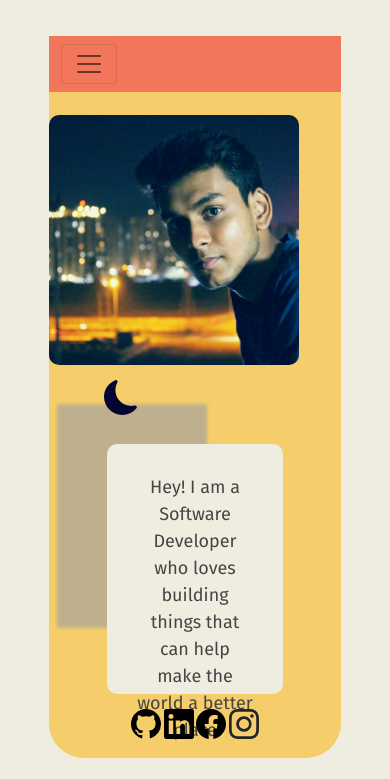
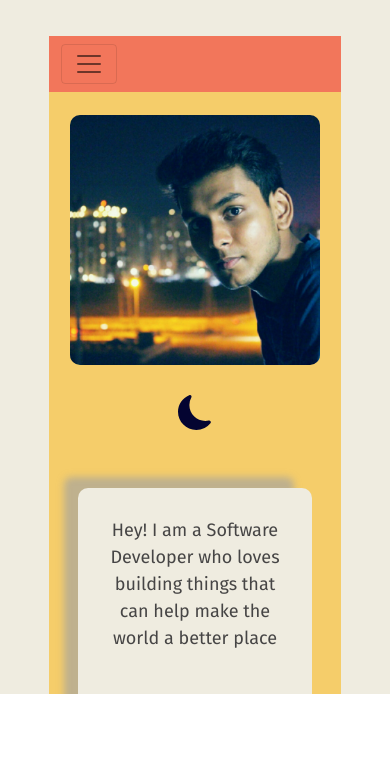
Before and after one commit to ashish-2412/ashish-2412.github.io, a plain HTML site: page index.html in a window 390 px wide. Shown: the part 150-929 px from the top of the page. After the commit the page ends 844 px from the top, so only its background shows below. Drawn offline with nearby package versions, Linux system fonts and the light colour scheme.

Commit message:
mobile layout fixed, hamburger not working

```diff
--- a/dark.css
+++ b/dark.css
@@ -20,3 +20,10 @@
     -webkit-box-shadow: -63px -53px 3px -13px rgb(204, 204, 204);
     -moz-box-shadow: -63px -53px 3px -13px rgb(204, 204, 204);
 }
+@media screen and (max-width: 768px) {
+    #about-me{
+        box-shadow: -16px -13px 7px -2px rgb(204, 204, 204);
+        -webkit-box-shadow: -16px -13px 7px -2px rgb(204, 204, 204);
+        -moz-box-shadow: -16px -13px 7px -2px rgb(204, 204, 204);
+    }
+}
--- a/default.css
+++ b/default.css
@@ -152,10 +152,25 @@ section{
    .detail-container{
        display: block;
    }
-   section{
-       height: 125vh;
+   #detail-box .left-section, #detail-box .right-section{
+       width: 100%;
+       margin-bottom: 10%;
    }
    .main{
-       height: 125vh;
+       scroll-snap-type: none;
+   }
+   #intro{
+       height: fit-content;
+       padding-bottom: 10%;
+   }
+   #about-me{
+       width: 80%;
+       box-shadow: -16px -13px 7px -2px rgba(161,161,161,0.65);
+    -webkit-box-shadow: -16px -13px 7px -2px rgba(161,161,161,0.65);
+    -moz-box-shadow: -16px -13px 7px -2px rgba(161,161,161,0.65);
+    margin-bottom: 15%;
+   }
+   .social-links{
+       width: 70%;
    }
 }
```
